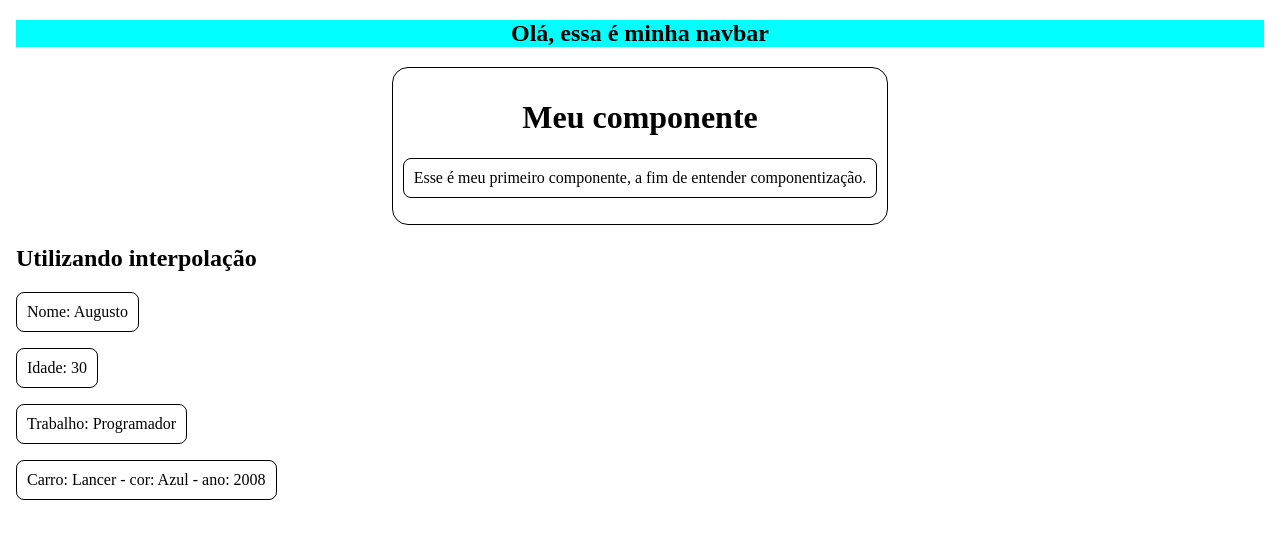
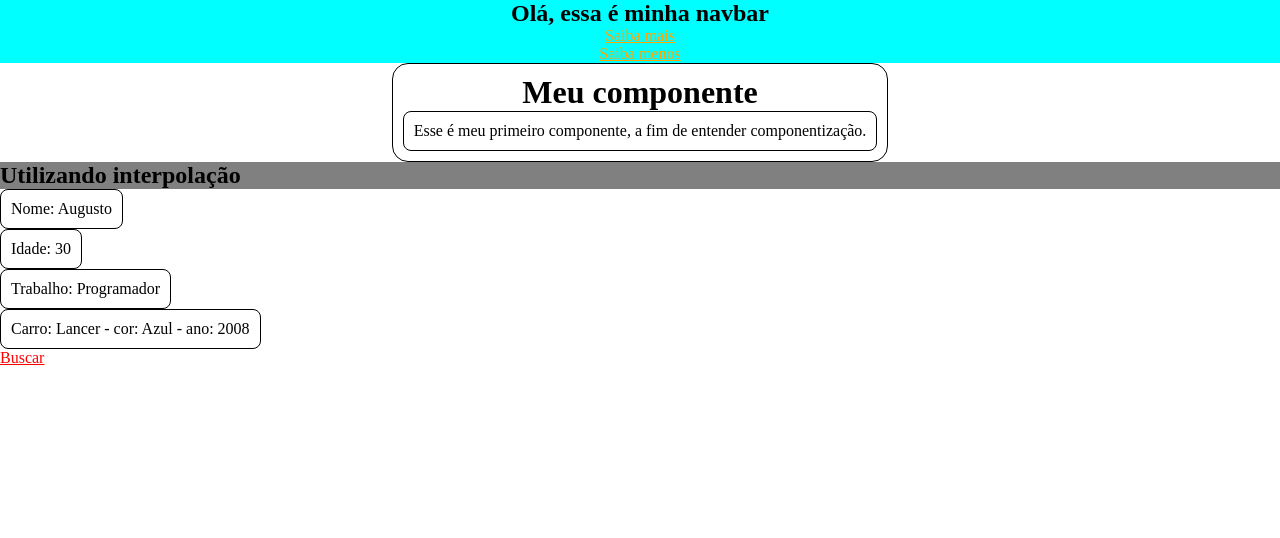
Before and after one commit to AugustoZanoli/Aprendizado_Angular, an Angular app: page / in a window 1280 px wide. Shown: the top 538 px of the page. Built offline with nearby package versions, Linux system fonts and the light colour scheme.

Commit message:
CSS scoped x global

```diff
--- a/src/app/components/first-component/first-component.component.css
+++ b/src/app/components/first-component/first-component.component.css
@@ -14,3 +14,13 @@ p{
     padding: 10px;
     text-align: center;
 }
+
+a{
+    color: red;
+}
+
+.title{
+    background-color: gray;
+    margin: 0 auto;
+    align-items: center;
+}
--- a/src/app/components/first-component/first-component.component.html
+++ b/src/app/components/first-component/first-component.component.html
@@ -3,9 +3,10 @@
     <p>Esse é meu primeiro componente, a fim de entender componentização.</p>
 </div>
 <div>
-    <h2>Utilizando interpolação</h2>
+    <h2 class="title">Utilizando interpolação</h2>
     <p>Nome: {{name}}</p>
     <p>Idade: {{idade}}</p>
     <p>Trabalho: {{job}}</p>
     <p>Carro: {{carro.nome}} - cor: {{carro.cor}} - ano: {{carro.ano}}</p>
+    <a href="">Buscar</a>
 </div>
--- a/src/app/components/navbar/navbar.component.css
+++ b/src/app/components/navbar/navbar.component.css
@@ -1,6 +1,6 @@
 nav{
     background-color: aqua;
-    margin: 0 auto;
+    margin: 0;
     padding: 0;
     text-align: center;
 }
--- a/src/app/components/navbar/navbar.component.html
+++ b/src/app/components/navbar/navbar.component.html
@@ -2,4 +2,8 @@
     <header>
         <h1>Olá, essa é minha navbar</h1>
     </header>
+    <ul>
+        <li><a href="">Saiba mais</a></li>
+        <li><a href="">Saiba menos</a></li>
+    </ul>
 </nav>
--- a/src/styles.css
+++ b/src/styles.css
@@ -1 +1,8 @@
-/* You can add global styles to this file, and also import other style files */
+*{
+    margin: 0;
+    padding: 0;
+    font-family: 'Times New Roman', Times, serif;
+}
+a{
+    color: orange;
+}
```
